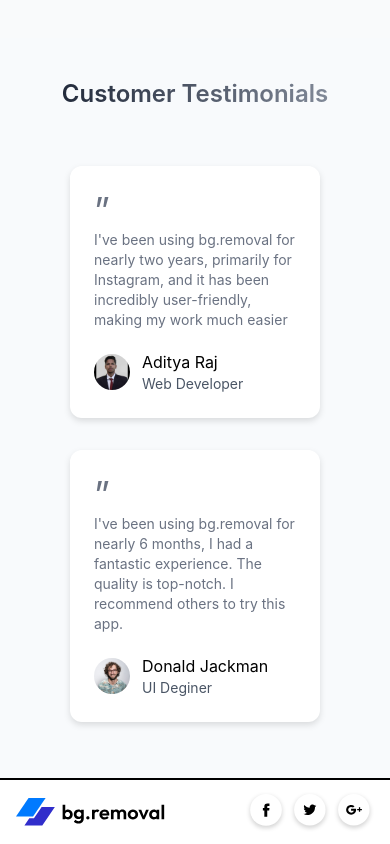
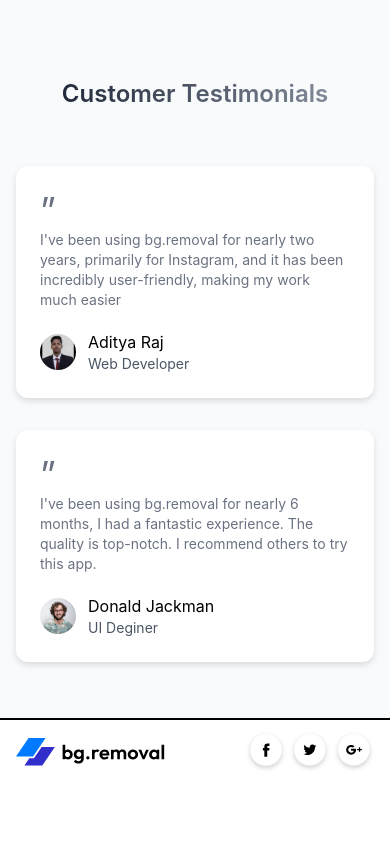
Before and after one commit to adityasupag1/Image-Background-Remover, a React (Vite) app: page / in a window 390 px wide. Shown: the part 2597-3441 px from the top of the page. After the commit the page ends 3381 px from the top, so only its background shows below. Built offline with nearby package versions, Linux system fonts and the light colour scheme; no server answers.

Commit message:
testimonial responsive

```diff
--- a/src/components/Testimonials.jsx
+++ b/src/components/Testimonials.jsx
@@ -24,7 +24,7 @@ const TestimonialCard = (props) => {
 const {pic, name, desc, role} = props.testimonial;
 
   return (
-    <div className="bg-white rounded-xl p-6 max-sm:flex-col-reverse drop-shadow-md max-w-lg m-auto hover:scale-105 transition-all duration-700 max-sm:min-w-[250px] h-auto my-4">
+    <div className="bg-white rounded-xl p-6 max-sm:flex-col-reverse drop-shadow-md  m-auto hover:scale-105 transition-all duration-700 max-w-[500px] h-auto my-4 sm:mx-4">
       <p className="text-4xl text-gray-500">”</p>
       <p className="text-sm text-gray-500">{desc}
       </p>
@@ -52,7 +52,7 @@ const {pic, name, desc, role} = props.testimonial;
           Customer Testimonials
         </div>
         {/* Testimonial cards */}
-        <div className="flex flex-wrap justify-center max-sm:mx-[20%] lg:mx-50">
+        <div className="flex flex-wrap justify-center max-sm:mx-4">
              {
               CutsomerReviwData.map((testimonial) =>(
                 <TestimonialCard key= {testimonial.id} testimonial = {testimonial}/>
```
